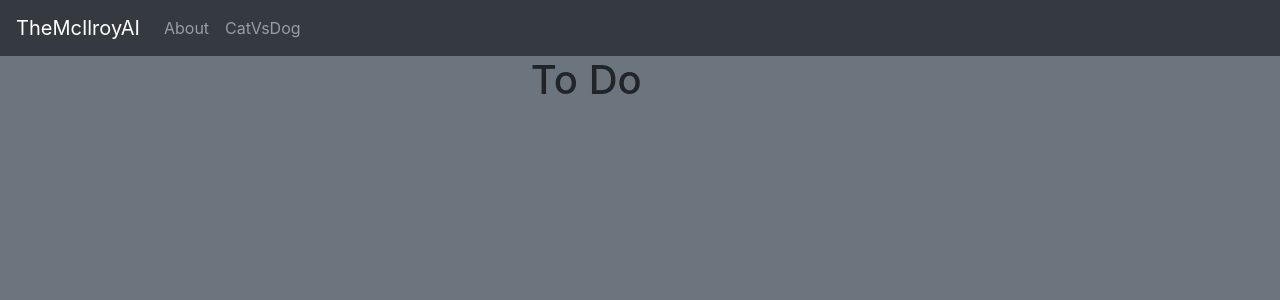
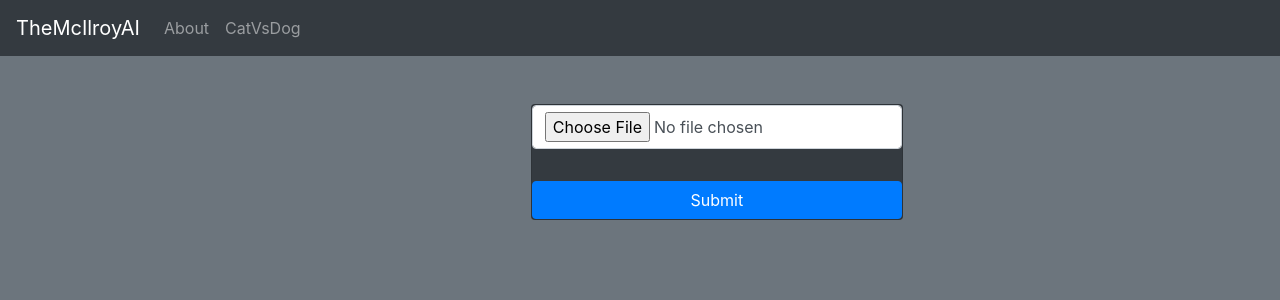
Before and after one commit to mcred89/ai-site, a React (Create React App) app in the folder static/: page / in a window 1280 px wide. Shown: the top 300 px of the page. Built offline with nearby package versions, Linux system fonts and the light colour scheme.

Commit message:
starting on image input

```diff
--- /dev/null
+++ b/static/src/components/ImageInput.js
@@ -0,0 +1,13 @@
+import React from 'react';
+
+const ImageInput = (props) => (
+	<div className="form-group">
+		<input
+			className="form-control"
+			type='file'
+			required
+			onClick={props.clickFunc}/>
+	</div>
+);
+
+export default ImageInput;
--- a/static/src/containers/CatVsDog.js
+++ b/static/src/containers/CatVsDog.js
@@ -1,33 +1,52 @@
 import React, { Component } from 'react';
+import ImageInput from '../components/ImageInput';
 
 export class CatVsDog extends Component {
 
     constructor(props) {
         super(props);
-        this.state = {};
+        this.state = {
+            file: '',
+            imagePreviewUrl: ''
+        };
 
-        this.handleChange = this.handleChange.bind(this);
+        this.handleFile = this.handleFile.bind(this);
         this.handleSubmit = this.handleSubmit.bind(this);
     }
 
-    handleChange(event) {
-        const target = event.target;
-        const value = target.value;
-        const name = target.name;
-        this.setState({[name]: value});
+    handleFile(event) {
+        var reader = new FileReader();
+        var file = event.target.files[0];
+
+        reader.onloadend = () => {
+            this.setState({
+              file: file,
+              imagePreviewUrl: reader.result
+            })
+        }
+
+        reader.readAsDataURL(file);
     }
 
     handleSubmit(event) {
-        this.setState({
-            needsToFillOutForm: false
-        });
+        event.preventDeafault();
     }
 
     render() {
         return (
             <div className="row">
             <div className="col-5"></div>
-                <h1>To Do</h1>
+                <form
+                    className="form-group card bg-dark text-white mt-5"
+                    onSubmit={this.handleSubmit}
+                    encType="multipart/form-data">
+                <ImageInput
+                    name={'maxSquat'}
+                    clickFunc={this.handleFile} />
+                <button
+                    type="submit"
+                    className="button btn btn-primary mt-3">Submit</button>
+                </form>
             <div className="col-3"></div>
             </div>
 
```
